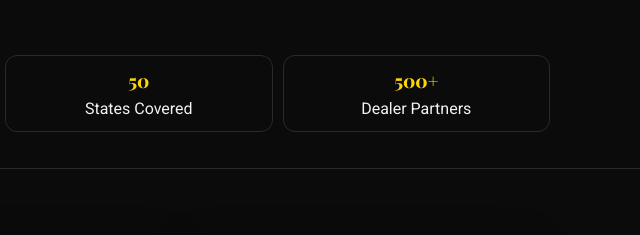
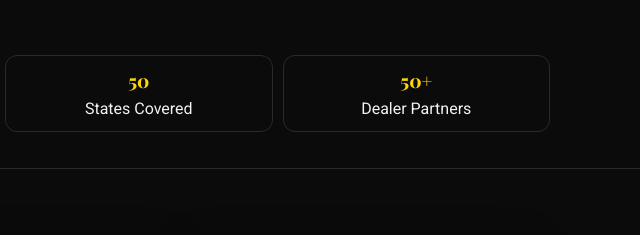
Before and after one commit to dkelly514/enterpriseautosite, a plain HTML site: page index.html in a window 1280 px wide. Shown: the part 258-493 px from the top of the page, 640-1280 px from the left. Drawn offline with nearby package versions, Linux system fonts and the light colour scheme.

Commit message:
Update index.html

```diff
--- a/index.html
+++ b/index.html
@@ -34,7 +34,7 @@
           <div class="stat"><h3>15+</h3><div>Years Experience</div></div>
           <div class="stat"><h3>10k+</h3><div>Vehicles Sourced</div></div>
           <div class="stat"><h3>50</h3><div>States Covered</div></div>
-          <div class="stat"><h3>500+</h3><div>Dealer Partners</div></div>
+          <div class="stat"><h3>50+</h3><div>Dealer Partners</div></div>
         </div>
       </div>
     </section>
```
